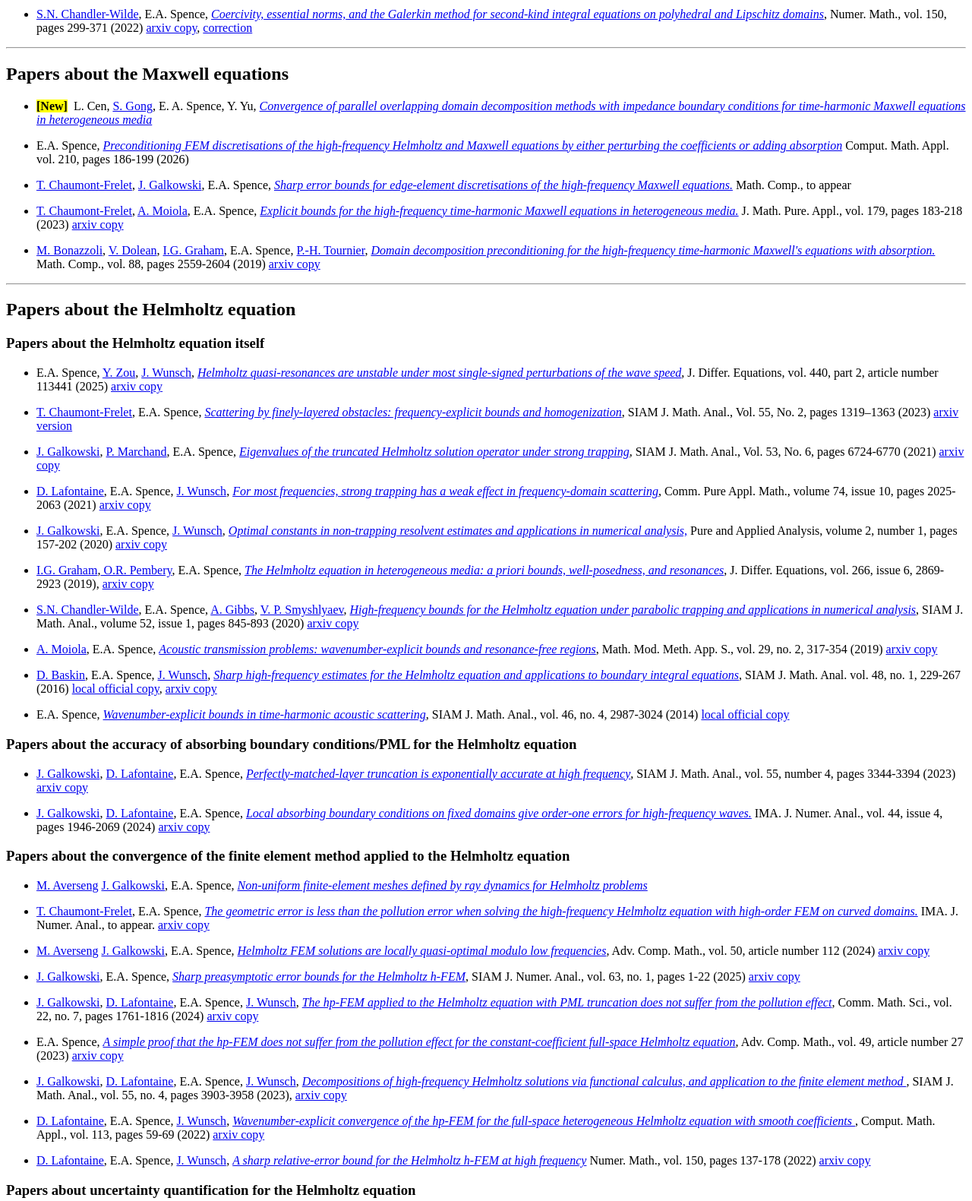
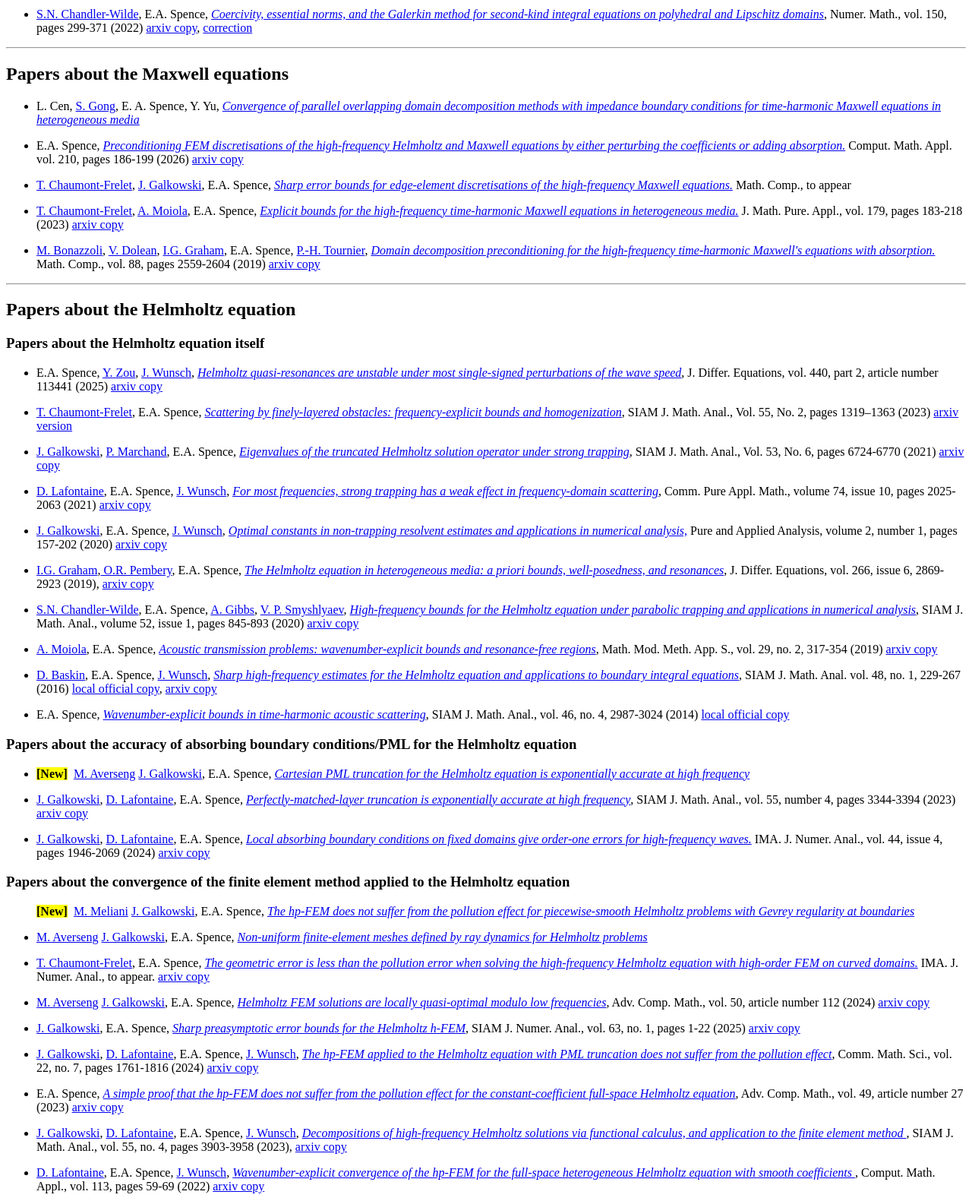
Before and after one commit to euanspence/euanspence.github.io, a plain HTML site: page papers2.html in a window 1280 px wide. Shown: the part 200-1781 px from the top of the page at 76% size. Drawn offline with Linux system fonts and the light colour scheme.

Commit message:
Add files via upload

```diff
--- a/papers2.html
+++ b/papers2.html
@@ -31,11 +31,11 @@ vol. 156, pages 1325–1384,(2024)  <a href="https://arxiv.org/abs/2210.02432">a
 <h2>Papers about the Maxwell equations</h2>
 
 <ul>
-  <li>
-  <b><mark class="red">[New]</mark></b>&nbsp; L. Cen, <a href="https://www.shihua-gong.org/">S. Gong</a>, E. A. Spence, Y. Yu, <a href="https://arxiv.org/abs/2606.04982"><i>Convergence of parallel overlapping domain decomposition methods with impedance boundary conditions for time-harmonic Maxwell equations in heterogeneous media</i></a><p>
-  <li> E.A. Spence, <a href="https://arxiv.org/abs/2504.13814"><i>
-  Preconditioning FEM discretisations of the high-frequency Helmholtz and Maxwell equations by either perturbing the coefficients or adding absorption</i></a>
-Comput. Math. Appl. vol. 210, pages 186-199 (2026)
+  <li> L. Cen, <a href="https://www.shihua-gong.org/">S. Gong</a>, E. A. Spence, Y. Yu, <a href="https://arxiv.org/abs/2606.04982"><i>Convergence of parallel overlapping domain decomposition methods with impedance boundary conditions for time-harmonic Maxwell equations in heterogeneous media</i></a><p>
+  <li> E.A. Spence, <a href="https://doi.org/10.1016/j.camwa.2026.03.009"><i>
+  Preconditioning FEM discretisations of the high-frequency Helmholtz and Maxwell equations by either perturbing the coefficients or adding absorption.</i></a>
+  Comput. Math. Appl. vol. 210, pages 186-199 (2026)
+  <a href="https://arxiv.org/abs/2504.13814">arxiv copy</a>
   <p>
   <li> <a href="https://tchaumont.github.io/">T. Chaumont-Frelet</a>, <a href="http://www.homepages.ucl.ac.uk/~ucahalk/">J. Galkowski</a>, E.A. Spence,
 <a href="https://arxiv.org/abs/2408.04507"><i>Sharp error bounds for edge-element discretisations of the high-frequency Maxwell equations.</i></a> Math. Comp., to appear<p>
@@ -76,7 +76,12 @@ Comput. Math. Appl. vol. 210, pages 186-199 (2026)
 <h3>Papers about the accuracy of absorbing boundary conditions/PML for the Helmholtz equation</h3>
 
 <ul>
-  <li><a href="http://www.homepages.ucl.ac.uk/~ucahalk/">J. Galkowski</a>, <a href="https://www.math.univ-toulouse.fr/~dlafonta/">D. Lafontaine</a>, E.A. Spence, <a href="https://doi.org/10.1137/21M1443716"><i>
+  <li>
+<b><mark class="red">[New]</mark></b>&nbsp;
+  <a href="https://martinaverseng.perso.math.cnrs.fr/">M. Averseng</a>
+  <a href="http://www.homepages.ucl.ac.uk/~ucahalk/">J. Galkowski</a>, E.A. Spence, <a href="https://arxiv.org/abs/2609.11343"><i>
+  Cartesian PML truncation for the Helmholtz equation is exponentially accurate at high frequency</i></a><p>
+    <li><a href="http://www.homepages.ucl.ac.uk/~ucahalk/">J. Galkowski</a>, <a href="https://www.math.univ-toulouse.fr/~dlafonta/">D. Lafontaine</a>, E.A. Spence, <a href="https://doi.org/10.1137/21M1443716"><i>
   Perfectly-matched-layer truncation is exponentially accurate at high frequency</i></a>, SIAM J. Math. Anal., vol. 55, number 4, pages 3344-3394 (2023)
 <a href="https://arxiv.org/abs/2105.07737">arxiv copy</a>
   <p>
@@ -86,6 +91,10 @@ Comput. Math. Appl. vol. 210, pages 186-199 (2026)
 <h3>Papers about the convergence of the finite element method applied to the Helmholtz equation</h3>
 
 <ul>
+  <b><mark class="red">[New]</mark></b>&nbsp;
+    <a href="https://m-meliani.github.io/">M. Meliani</a>
+  <a href="http://www.homepages.ucl.ac.uk/~ucahalk/">J. Galkowski</a>, E.A. Spence, <a href="https://arxiv.org/abs/2607.16073"><i>
+The hp-FEM does not suffer from the pollution effect for piecewise-smooth Helmholtz problems with Gevrey regularity at boundaries</i></a><p>
   <li>  <a href="https://martinaverseng.perso.math.cnrs.fr/">M. Averseng</a>
   <a href="http://www.homepages.ucl.ac.uk/~ucahalk/">J. Galkowski</a>, E.A. Spence, <a href="https://arxiv.org/abs/2506.15630"><i>
 Non-uniform finite-element meshes defined by ray dynamics for Helmholtz problems</i></a><p>
@@ -244,9 +253,8 @@ SIAM Review, vol. 56, no. 2, 274-312 (2014) <a href="sirev_final.pdf">local offi
 
 <h3>Review articles</h3>
 <ul>
-  <li> <b><mark class="red">[New]</mark></b>&nbsp; <a href="http://www.homepages.ucl.ac.uk/~ucahalk/">J. Galkowski</a>, E.A. Spence, <a href="https://doi.org/10.1017/S0962492925100275"><i>Numerical analysis of the high-frequency Helmholtz equation using semiclassical analysis</i></a>, Acta Numerica, vol. 35, pages 1-171,
-<a href="https://arxiv.org/abs/2301.10762">arxiv copy</a><p>
-  <p>
+  <li> <a href="http://www.homepages.ucl.ac.uk/~ucahalk/">J. Galkowski</a>, E.A. Spence, <a href="https://doi.org/10.1017/S0962492925100275"><i>Numerical analysis of the high-frequency Helmholtz equation using semiclassical analysis</i></a>, Acta Numerica, vol. 35, pages 1-171,
+<a href="https://arxiv.org/abs/2511.15287">arxiv copy</a><p>
   <li><a href="../masigg/">I.G. Graham</a>, E.A. Spence, <a href="http://kodu.ut.ee/~eero/">E. Vainikko</a>, <a href="http://arxiv.org/abs/1606.07172"><i>Recent Results on Domain Decomposition Preconditioning for the High-frequency Helmholtz equation using absorption</i></a> in <a href="http://www.springer.com/gb/book/9783319288314">"Modern Solvers for Helmholtz Problems"</a>, D. Lahaye, J. Tang, C. Vuik eds., Springer (2017)<p>
 <li>E.A. Spence, <a href="ibps.pdf"><i>"When all else fails, integrate by parts" - an overview of new and old variational formulations for linear elliptic PDEs</i></a> in <a href="http://bookstore.siam.org/ot141">"Unified Transform Method for Boundary Value Problems: Applications and Advances"</a>, A.S. Fokas and B. Pelloni eds., SIAM (2015)<p>
 <li> E.A. Spence, <a href="encyc.pdf"><i> Transform methods for linear PDEs</i></a>, in
```
Also changed, not shown: papers_complete.html (+12 -3 lines).
